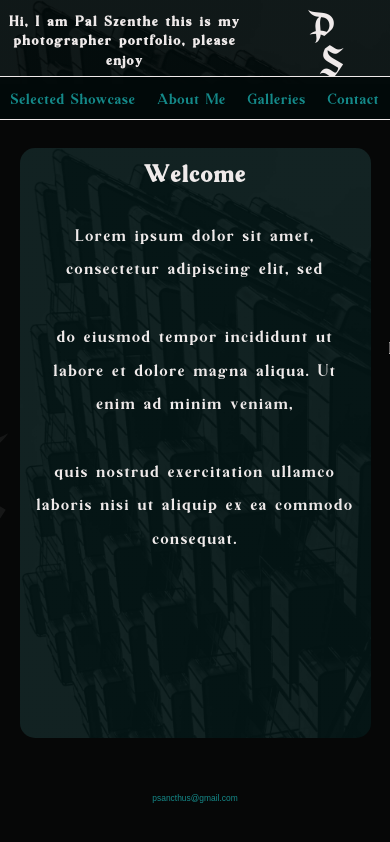
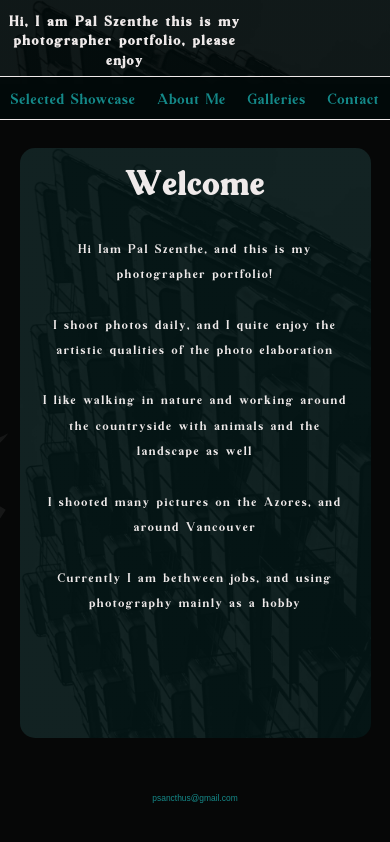
Before and after one commit to Mr-Psmith/photo-portf, a React (Create React App) app: page /about in a window 390 px wide. Built offline with nearby package versions, Linux system fonts and the light colour scheme.

Commit message:
done 1.1

```diff
--- a/src/components/logo.js
+++ b/src/components/logo.js
@@ -5,10 +5,10 @@ function Logo() {
     return (
         <>
             <div className={classes.wrapper__logo}>
-                <motion.div initial={{x: "300%"}} animate={{ x: "-100%" }} transition={{ delay:6, duration: 1, type: "spring", bounce: 0.2 }}>
+                <motion.div initial={{x: "-110vw"}} animate={{ x: "0" }} transition={{ delay:6, duration: 1, type: "spring", bounce: 0.2 }}>
                     <h1 className={classes.pWord}>P</h1>
                 </motion.div>
-                <motion.div initial={{x: "-300%"}} animate={{ x: "-100%" }} transition={{ delay:6, duration: 1, type: "spring", bounce: 0.2 }}>
+                <motion.div initial={{x: "110vw"}} animate={{ x: "0" }} transition={{ delay:6, duration: 1, type: "spring", bounce: 0.2 }}>
                     <h1 className={classes.sWord}>S</h1>
                 </motion.div>
             </div>
--- a/src/components/logo.module.css
+++ b/src/components/logo.module.css
@@ -4,7 +4,7 @@
     position: absolute;
     top: 0;
     left: 74vw;
-    font-size: 4rem;
+    font-size: 5vh;
     font-weight: 400;
 }
 .sWord {
@@ -13,7 +13,7 @@
     position: absolute;
     top: 3vh;
     left: 74.7vw;
-    font-size: 4rem;
+    font-size: 5vh;
     font-weight: 400;
 }
 
@@ -22,61 +22,53 @@
 @media (max-width: 1400px) {
     .pWord {
         top: 0;
-        left: 49vw;
-        font-size: 4rem;
+        font-size: 4.5vh;
     }
     .sWord {
-        top: 4vh;
-        left: 50vw;
-        font-size: 4rem;
+        /* top: 4vh; */
+        font-size: 4.5vh;
     }
 }
 @media (max-width: 1200px) {
     .pWord {
         top: 0;
-        left: 48.7vw;
-        font-size: 4rem;
+        /* font-size: ; */
     }
     .sWord {
-        top: 5.7vh;
-        left: 50vw;
-        font-size: 4rem;
+        /* top: 5.7vh; */
+        left: 75.5vw;
+        /* font-size: ; */
     }
 }
 @media (max-width: 850px) {
     .pWord {
         top: 0;
-        left: 49vw;
-        font-size: 4rem;
+        /* font-size: ; */
     }
     .sWord {
         top: 3.5vh;
-        left: 50.5vw;
-        font-size: 4rem;
+        /* font-size: ; */
     }
 }
 
 @media (max-width: 600px) {
     .pWord {
-        top: 0;
-        left: 79vw;
-        font-size: 3rem;
+        top: 0.5vh;
+        font-size: 4vh;
     }
     .sWord {
-        top: 4vh;
-        left: 82vw;
-        font-size: 3rem;
+        top: 3.5vh;
+        font-size: 4vh;
+        left: 76.5vw;
     }
 }
 @media (max-width: 300px) {
     .pWord {
-        top: 0;
-        left: 79.5vw;
-        font-size: 2.5rem;
+        top: 0.5vh;
+        /* font-size: ; */
     }
     .sWord {
-        top: 4vh;
-        left: 82vw;
-        font-size: 2.5rem;
+        top: 3vh;
+        /* font-size: ; */
     }
 }
--- a/src/pages/about.js
+++ b/src/pages/about.js
@@ -6,11 +6,11 @@ function About() {
         <>
             <div className={classes.aboutMain}>
                 <h1>Welcome</h1>
-                <p>Lorem ipsum dolor sit amet, consectetur adipiscing elit, sed</p>
-                <p>do eiusmod tempor incididunt ut labore et dolore magna aliqua. Ut enim ad minim veniam,</p>
-                <p>quis nostrud exercitation ullamco laboris nisi ut aliquip ex ea commodo consequat.</p>
-                <p>Duis aute irure dolor in reprehenderit in voluptate velit esse cillum dolore eu fugiat nulla pariatur. </p>
-                <p>Excepteur sint occaecat cupidatat non proident, sunt in culpa qui officia deserunt mollit anim id est laborum.</p>
+                <p>Hi Iam Pal Szenthe, and this is my photographer portfolio!</p>
+                <p>I shoot photos daily, and I quite enjoy the artistic qualities of the photo elaboration</p>
+                <p>I like walking in nature and working around the countryside with animals and the landscape as well</p>
+                <p>I shooted many pictures on the Azores, and around Vancouver</p>
+                <p>Currently I am bethween jobs, and using photography mainly as a hobby</p>
             </div>
         </>
     );
--- a/src/pages/about.module.css
+++ b/src/pages/about.module.css
@@ -10,26 +10,31 @@
     display: flex;
     flex-direction: column;
     flex-wrap: wrap;
-    font-size: 1.9rem;
+    justify-content: baseline;
+}
+.aboutMain h1 {
+    font-size: 5vh;
+}
+.aboutMain p {
+    font-size: 2vh;
+    line-height: 3vh;
 }
 
 @media (max-width: 600px) {
     .aboutMain h1 {
-        font-size: 1.5rem;
+        font-size: 4vh;
     }
     .aboutMain p {
-        font-size: 1.05rem;
-        line-height: 4vh;
+        font-size: 1.5vh;
         padding: 0 4vw;
     }
 }
 @media (max-width: 300px) {
     .aboutMain h1 {
-        font-size: 1.3rem;
+        font-size: 4vh;
     }
     .aboutMain p {
-        font-size: 0.8rem;
-        line-height: 3vh;
+        font-size: 1.5vh;
         padding: 0 2vw;
     }
 }
--- a/src/pages/contact.js
+++ b/src/pages/contact.js
@@ -4,7 +4,7 @@ import inst from "../img/instaGold.png";
 import twit from "../img/twitterGold.png";
 import gith from "../img/github130Gold.png";
 import linkedin from "../img/linkedinGold.png";
-import pic from "../img/picsResizedTo10/IMGP1102.jpg";
+import pic from "../img/5.png";
 import { useState } from "react";
 import EmailCopyPopup from "../utility/email-copy-popup";
 
--- a/src/pages/contact.module.css
+++ b/src/pages/contact.module.css
@@ -95,9 +95,10 @@
     justify-content: center;
 }
 .contactUnvisibleblock2 .picPlus {
-    width: 20vw;
-    margin: 2vh auto;
-
+    width: 25vw;
+    border-radius: 50px;
+    margin: 0 auto;
+    filter: brightness(80%);
 }
 .contactUnvisibleblock2__icon_iconsSry {
     padding-top: 2vh;
@@ -139,6 +140,13 @@
     .formContactMessageTextarea {
         font-size: 1rem;
     }
+    .contactUnvisibleblock2 .fac,
+    .contactUnvisibleblock2 .inst,
+    .contactUnvisibleblock2 .github,
+    .contactUnvisibleblock2 .twitter,
+    .contactUnvisibleblock2 .linkedin {
+        width: 7vw;
+    }
 }
 @media (max-width: 700px) {
     .contactUnvisibleblock1,
@@ -151,7 +159,8 @@
     .contactUnvisibleblock2 .fac,
     .contactUnvisibleblock2 .inst,
     .contactUnvisibleblock2 .github,
-    .contactUnvisibleblock2 .twitter {
+    .contactUnvisibleblock2 .twitter,
+    .contactUnvisibleblock2 .linkedin {
         width: 7vw;
     }
 }
@@ -196,7 +205,8 @@
     .contactUnvisibleblock2 .fac,
     .contactUnvisibleblock2 .inst,
     .contactUnvisibleblock2 .github,
-    .contactUnvisibleblock2 .twitter {
+    .contactUnvisibleblock2 .twitter,
+    .contactUnvisibleblock2 .linkedin {
         width: 13vw;
     }
 }
@@ -208,7 +218,8 @@
     .contactUnvisibleblock2 .fac,
     .contactUnvisibleblock2 .inst,
     .contactUnvisibleblock2 .github,
-    .contactUnvisibleblock2 .twitter {
+    .contactUnvisibleblock2 .twitter,
+    .contactUnvisibleblock2 .linkedin {
         width: 14vw;
     }
 
```
Also changed, not shown: src/img/5.png (added).
